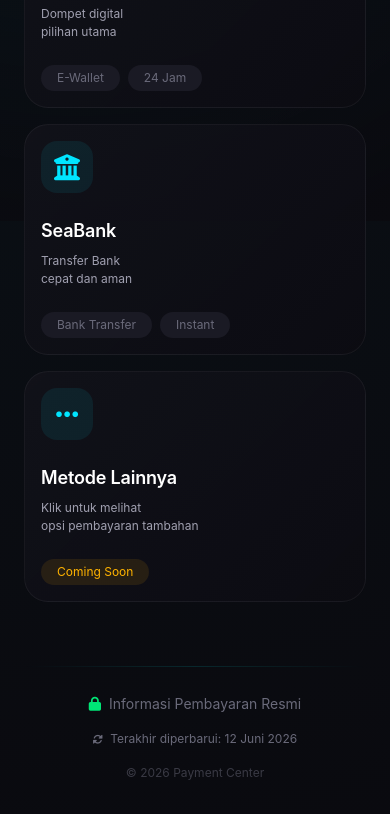
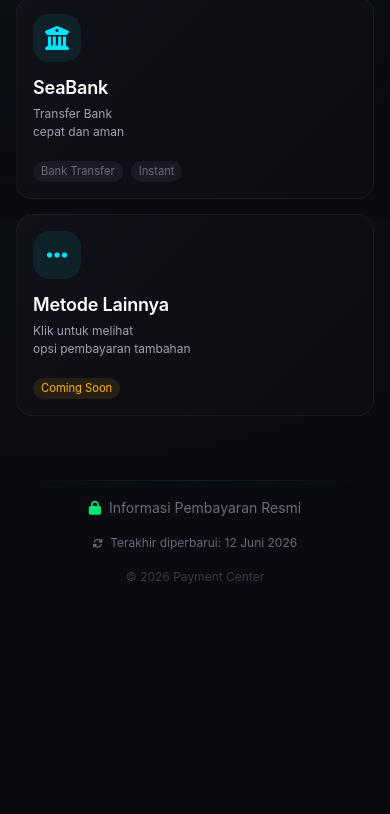
Before and after one commit to Zamir1907/ZaxPay, a plain HTML site: page index.html in a window 390 px wide. Shown: the part 623-1437 px from the top of the page. After the commit the page ends 1225 px from the top, so only its background shows below. Drawn offline with Linux system fonts and the light colour scheme.

Commit message:
Update main.css

```diff
--- a/css/main.css
+++ b/css/main.css
@@ -1,7 +1,49 @@
 /* ========================================
-   PAYMENT CENTER - MAIN STYLES
-   Dark Premium Theme | Glassmorphism | Responsive
+   MOBILE FIRST EMERGENCY FIX
    ======================================== */
+
+/* Force box-sizing untuk semua elemen */
+*,
+*::before,
+*::after {
+    box-sizing: border-box;
+}
+
+/* Fix viewport untuk mobile */
+html {
+    width: 100%;
+    overflow-x: hidden;
+}
+
+body {
+    width: 100%;
+    overflow-x: hidden;
+    position: relative;
+}
+
+/* Fix container tidak overflow */
+.payment-center {
+    width: 100%;
+    max-width: 100%;
+    overflow-x: hidden;
+    padding: 1rem !important;
+}
+
+/* Methods grid emergency fix untuk mobile */
+.methods-grid {
+    display: grid !important;
+    grid-template-columns: 1fr !important;
+    gap: 1rem !important;
+    width: 100% !important;
+}
+
+/* Force card tampil penuh */
+.method-card {
+    display: block !important;
+    width: 100% !important;
+    margin: 0 !important;
+    padding: 1rem !important;
+}
 
 /* ----------------------------------------
    CSS RESET & BASE
@@ -557,111 +599,175 @@
    RESPONSIVE BREAKPOINTS
 ---------------------------------------- */
 
-/* Tablet (768px - 1024px) */
-@media (max-width: 1024px) {
+/* ----------------------------------------
+   MOBILE FIX - LENGKAP (≤768px)
+---------------------------------------- */
+@media (max-width: 768px) {
+    /* Root spacing fix */
+    :root {
+        --spacing-xl: 1rem;
+        --spacing-2xl: 1.5rem;
+        --spacing-3xl: 2rem;
+    }
+
+    /* Container fix */
     .payment-center {
-        padding: var(--spacing-xl) var(--spacing-lg);
-    }
-
+        padding: 1rem !important;
+        margin: 0 !important;
+        width: 100% !important;
+        overflow-x: hidden !important;
+    }
+
+    /* Header fix */
+    .header {
+        margin-bottom: 1.5rem !important;
+        padding: 0 0.5rem !important;
+    }
+
+    .header-title {
+        font-size: 1.5rem !important;
+        line-height: 1.3 !important;
+    }
+
+    .header-subtitle {
+        font-size: 0.875rem !important;
+        padding: 0 !important;
+    }
+
+    .header-badge {
+        font-size: 0.75rem !important;
+        padding: 0.25rem 0.75rem !important;
+    }
+
+    /* GRID FIX - PAKSA 1 KOLOM */
     .methods-grid {
-        grid-template-columns: repeat(2, 1fr);
-        gap: var(--spacing-lg);
+        display: grid !important;
+        grid-template-columns: 1fr !important;
+        gap: 1rem !important;
+        width: 100% !important;
+        padding: 0 !important;
+        margin: 0 0 1.5rem 0 !important;
+    }
+
+    /* CARD FIX - PAKSA TAMPIL PENUH */
+    .method-card {
+        display: flex !important;
+        flex-direction: column !important;
+        width: 100% !important;
+        padding: 1rem !important;
+        margin: 0 !important;
+        position: relative !important;
+        border-radius: 1rem !important;
+    }
+
+    /* Pastikan card konten terlihat */
+    .card-icon-wrapper {
+        width: 48px !important;
+        height: 48px !important;
+        margin-bottom: 0.75rem !important;
+    }
+
+    .card-icon-wrapper i {
+        font-size: 24px !important;
+    }
+
+    .card-title {
+        font-size: 1.125rem !important;
+        margin-bottom: 0.25rem !important;
+    }
+
+    .card-description {
+        font-size: 0.75rem !important;
+        margin-bottom: 0.75rem !important;
+    }
+
+    .card-footer {
+        margin-top: 0.5rem !important;
+    }
+
+    .pill-tag {
+        font-size: 0.7rem !important;
+        padding: 0.125rem 0.5rem !important;
+    }
+
+    /* Card badge position fix */
+    .card-badge {
+        top: 0.5rem !important;
+        right: 0.5rem !important;
+        font-size: 0.7rem !important;
+        padding: 0.125rem 0.5rem !important;
+    }
+
+    /* Other methods panel fix */
+    .other-methods-panel {
+        margin: 1rem 0 !important;
+        border-radius: 1rem !important;
+    }
+
+    .panel-header {
+        padding: 0.75rem 1rem !important;
+    }
+
+    .panel-header span {
+        font-size: 0.875rem !important;
     }
 
     .other-methods-grid {
-        grid-template-columns: 1fr;
-    }
-
-    .header-title {
-        font-size: clamp(var(--font-size-2xl), 5vw, var(--font-size-3xl));
-    }
-}
-
-/* Mobile (< 768px) */
-@media (max-width: 768px) {
-    :root {
-        --spacing-xl: 1.5rem;
-        --spacing-2xl: 2rem;
-        --spacing-3xl: 2.5rem;
-    }
-
-    .payment-center {
-        padding: var(--spacing-xl) var(--spacing-md);
-    }
-
-    .methods-grid {
-        grid-template-columns: 1fr;
-        gap: var(--spacing-md);
-    }
-
+        grid-template-columns: 1fr !important;
+        gap: 0.75rem !important;
+        padding: 1rem !important;
+    }
+
+    .other-method-item {
+        padding: 0.75rem !important;
+    }
+
+    .other-icon {
+        width: 40px !important;
+        height: 40px !important;
+    }
+
+    .other-icon i {
+        font-size: 20px !important;
+    }
+
+    .other-info h4 {
+        font-size: 0.875rem !important;
+    }
+
+    .other-info p {
+        font-size: 0.7rem !important;
+    }
+
+    .coming-soon-badge {
+        font-size: 0.7rem !important;
+        padding: 0.125rem 0.5rem !important;
+    }
+
+    /* Footer fix */
+    .footer {
+        margin-top: 1.5rem !important;
+        padding-top: 1rem !important;
+    }
+
+    .footer-content {
+        font-size: 0.75rem !important;
+    }
+
+    /* Force semua card clickable area penuh */
     .method-card {
-        padding: var(--spacing-lg);
-    }
-
-    .card-icon-wrapper {
-        width: 52px;
-        height: 52px;
-    }
-
-    .card-icon-wrapper i {
-        font-size: 26px;
-    }
-
-    .header-subtitle {
-        font-size: var(--font-size-md);
-        padding: 0 var(--spacing-md);
-    }
-
-    .header-badge {
-        font-size: var(--font-size-xs);
-        padding: var(--spacing-xs) var(--spacing-md);
-    }
-
-    .panel-header {
-        padding: var(--spacing-md) var(--spacing-lg);
-    }
-
-    .other-methods-grid {
-        padding: var(--spacing-lg);
-    }
-
-    .other-method-item {
-        padding: var(--spacing-sm) var(--spacing-md);
-    }
-
-    .other-icon {
-        width: 40px;
-        height: 40px;
-    }
-
-    .other-icon i {
-        font-size: 20px;
-    }
-}
-
-/* Small Mobile (< 480px) */
-@media (max-width: 480px) {
-    .method-card {
-        padding: var(--spacing-md);
-    }
-
-    .card-title {
-        font-size: var(--font-size-lg);
-    }
-
-    .card-description {
-        font-size: var(--font-size-xs);
-    }
-
-    .panel-header span {
-        font-size: var(--font-size-md);
-    }
-
-    .coming-soon-badge span {
-        display: none;
-    }
-}
-
+        cursor: pointer !important;
+        min-height: 140px !important;
+    }
+
+    /* Pastikan tidak ada overflow */
+    .methods-grid,
+    .payment-center,
+    body,
+    html {
+        overflow-x: hidden !important;
+    }
+}
 /* ----------------------------------------
    UTILITY CLASSES
 ---------------------------------------- */
```
